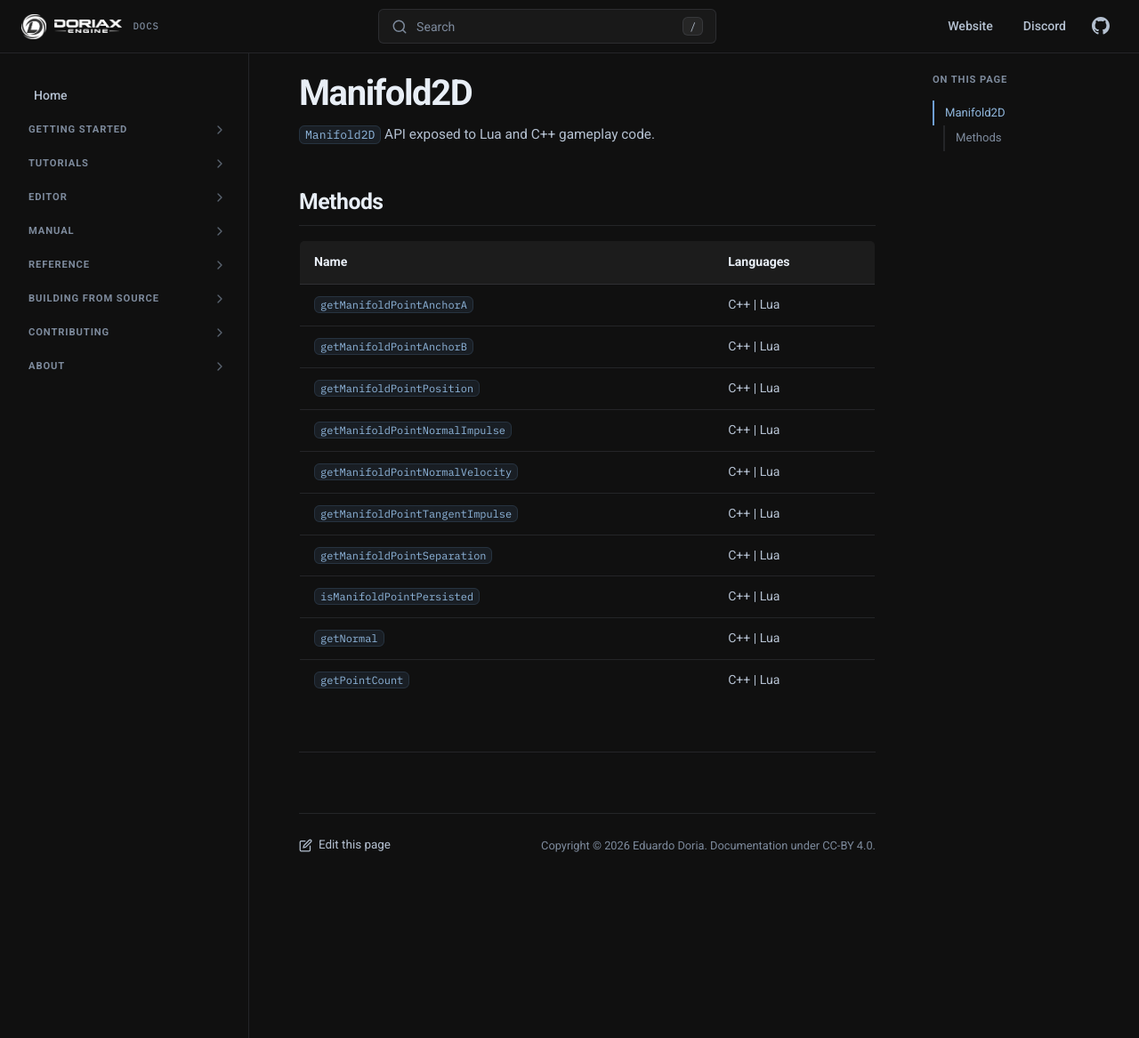
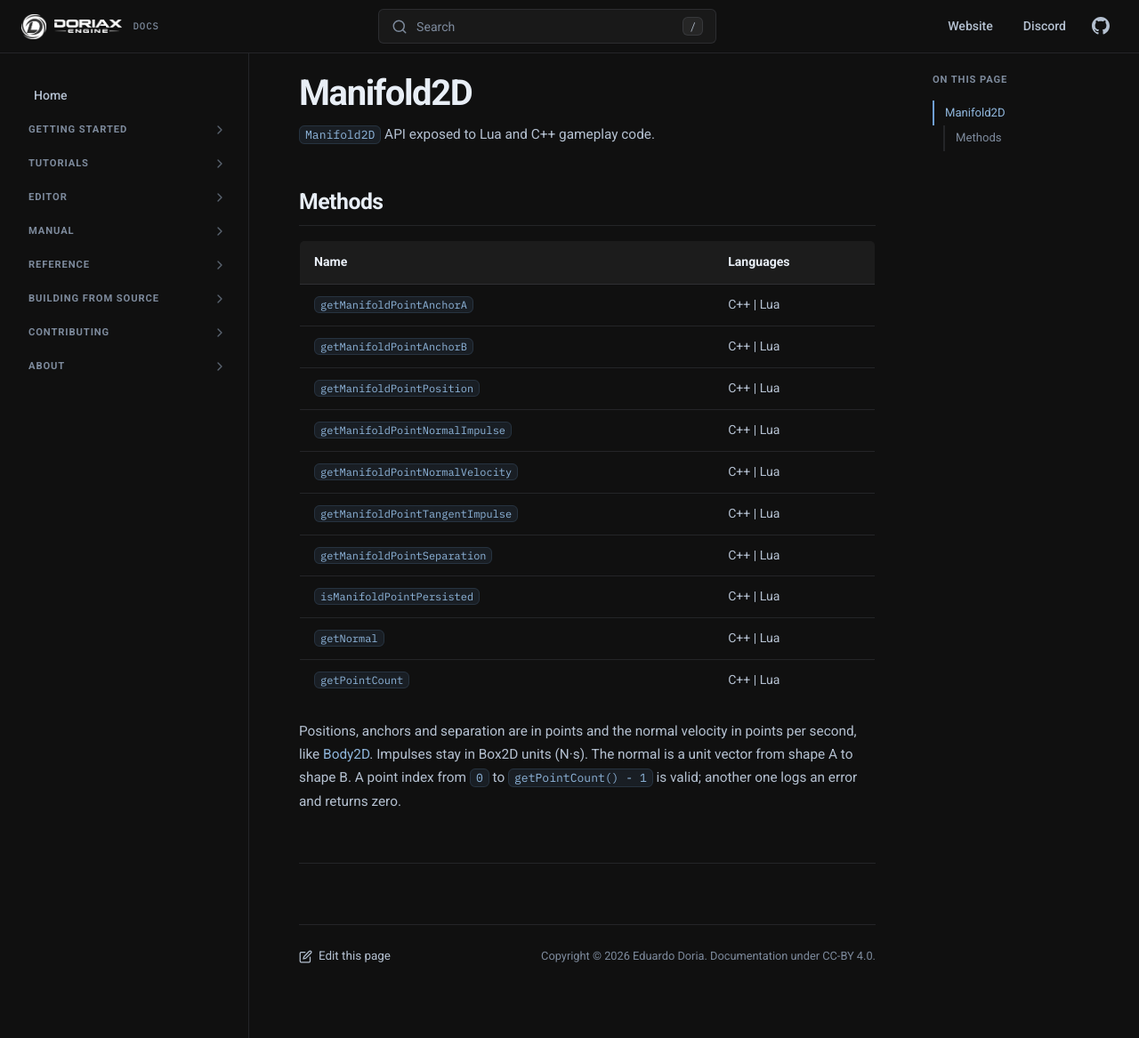
Before and after one commit to doriaxengine/doriax-docs, an MkDocs documentation site: the page built from docs/reference/classes/manifold2d.md, in a window 1280 px wide and 1167 px high. Shown: the whole window at 89% size. Built offline with MkDocs 1.6.1, drawn with Linux system fonts in a browser that asks for light colours; comment, search, counter and statistics services are not loaded.

Commit message:
Documented 2D contact units

```diff
--- a/docs/reference/classes/manifold2d.md
+++ b/docs/reference/classes/manifold2d.md
@@ -20,3 +20,8 @@ description: Manifold2D API reference (C++ and Lua).
 | `isManifoldPointPersisted` | C++ \| Lua |
 | `getNormal` | C++ \| Lua |
 | `getPointCount` | C++ \| Lua |
+
+Positions, anchors and separation are in points and the normal velocity in points per
+second, like [Body2D](body2d.md#linearvelocity). Impulses stay in Box2D units (N·s). The
+normal is a unit vector from shape A to shape B. A point index from `0` to
+`getPointCount() - 1` is valid; another one logs an error and returns zero.
```
Also changed, not shown: docs/manual/events.md (+3 -0 lines).
